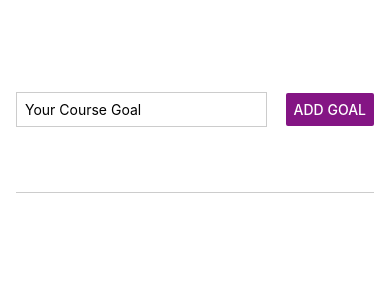
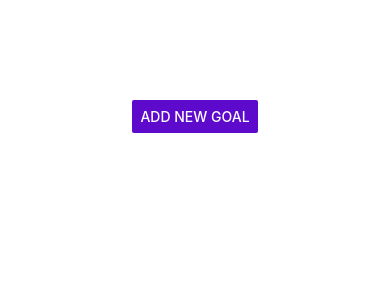
Before and after one commit to Mhamad-Raad/React-Native-Basics, a React Native app: screen / in a window 390 px wide. Shown: the top 300 px of the page. Built offline with nearby package versions, Linux system fonts and the light colour scheme.

Commit message:
add modal

```diff
--- a/App.js
+++ b/App.js
@@ -1,5 +1,5 @@
 import { useState } from 'react';
-import { StyleSheet, View } from 'react-native';
+import { Button, StyleSheet, View } from 'react-native';
 
 import GoalInputs from './src/GoalInputs';
 import GoalList from './src/GoalList';
@@ -7,6 +7,7 @@ import GoalList from './src/GoalList';
 export default function App() {
   const [inputGoal, setInputGoal] = useState('');
   const [goalList, setGoalList] = useState([]);
+  const [visible, setVisible] = useState(false);
 
   const addInputGoalHandler = (enteredText) => {
     setInputGoal(enteredText);
@@ -18,6 +19,7 @@ export default function App() {
       { text: inputGoal, id: Math.random().toString() },
     ]);
     setInputGoal('');
+    toggleVisibleHandler();
   };
 
   const deleteButtonHandler = (id) => {
@@ -26,12 +28,23 @@ export default function App() {
     });
   };
 
+  const toggleVisibleHandler = () => {
+    setVisible(!visible);
+  };
+
   return (
     <View style={styles.appContainer}>
+      <Button
+        title='Add New Goal'
+        color='#5e0acc'
+        onPress={toggleVisibleHandler}
+      />
       <GoalInputs
         inputGoal={inputGoal}
         addInputGoalHandler={addInputGoalHandler}
         addGoalHandler={addGoalHandler}
+        visible={visible}
+        toggleVisibleHandler={toggleVisibleHandler}
       />
       <GoalList goalList={goalList} deleteButtonHandler={deleteButtonHandler} />
     </View>
@@ -40,8 +53,10 @@ export default function App() {
 
 const styles = StyleSheet.create({
   appContainer: {
-    paddingTop: 50,
+    paddingTop: 100,
     paddingHorizontal: 16,
     flex: 1,
+    justifyContent: 'center',
+    alignItems: 'center',
   },
 });
--- a/src/GoalInputs.js
+++ b/src/GoalInputs.js
@@ -1,7 +1,14 @@
-import { Button, StyleSheet, TextInput, View } from 'react-native';
+import { Button, Modal, StyleSheet, TextInput, View } from 'react-native';
 
-const GoalInputs = ({ inputGoal, addInputGoalHandler, addGoalHandler }) => {
+const GoalInputs = ({
+  inputGoal,
+  addInputGoalHandler,
+  addGoalHandler,
+  visible,
+  toggleVisibleHandler,
+}) => {
   return (
+    <Modal visible={visible} animationType='slide'>
       <View style={styles.inputContainer}>
         <TextInput
           style={styles.textInput}
@@ -9,6 +16,8 @@ const GoalInputs = ({ inputGoal, addInputGoalHandler, addGoalHandler }) => {
           onChangeText={addInputGoalHandler}
           value={inputGoal}
         />
+        <View style={styles.buttonContainer}>
+          <View style={styles.buttonStyle}>
             <Button
               title='Add Goal'
               color='#841584'
@@ -16,14 +25,24 @@ const GoalInputs = ({ inputGoal, addInputGoalHandler, addGoalHandler }) => {
               accessibilityLabel='Learn more about this purple button'
             />
           </View>
+          <View style={styles.buttonStyle}>
+            <Button
+              title='Cancel'
+              color='#841584'
+              onPress={toggleVisibleHandler}
+            />
+          </View>
+        </View>
+      </View>
+    </Modal>
   );
 };
 
 const styles = StyleSheet.create({
   inputContainer: {
+    padding: 16,
     flex: 1,
-    flexDirection: 'row',
-    justifyContent: 'space-between',
+    justifyContent: 'center',
     alignItems: 'center',
     paddingBottom: 24,
     borderBottomWidth: 1,
@@ -33,9 +52,17 @@ const styles = StyleSheet.create({
   textInput: {
     borderWidth: 1,
     borderColor: '#cccccc',
-    width: '70%',
-    marginRight: 8,
+    width: '100%',
     padding: 8,
+  },
+  buttonContainer: {
+    flexDirection: 'row',
+  },
+  buttonStyle: {
+    height: 36,
+    width: 100,
+    marginTop: 50,
+    marginHorizontal: 8,
   },
 });
 
--- a/src/GoalList.js
+++ b/src/GoalList.js
@@ -27,6 +27,7 @@ const styles = StyleSheet.create({
   goalsConatiner: {
     flex: 5,
     paddingTop: 50,
+    width: '100%',
   },
   goalItem: {
     backgroundColor: '#5e0acc',
```
Lines whose indentation alone changed are shown as unchanged.
